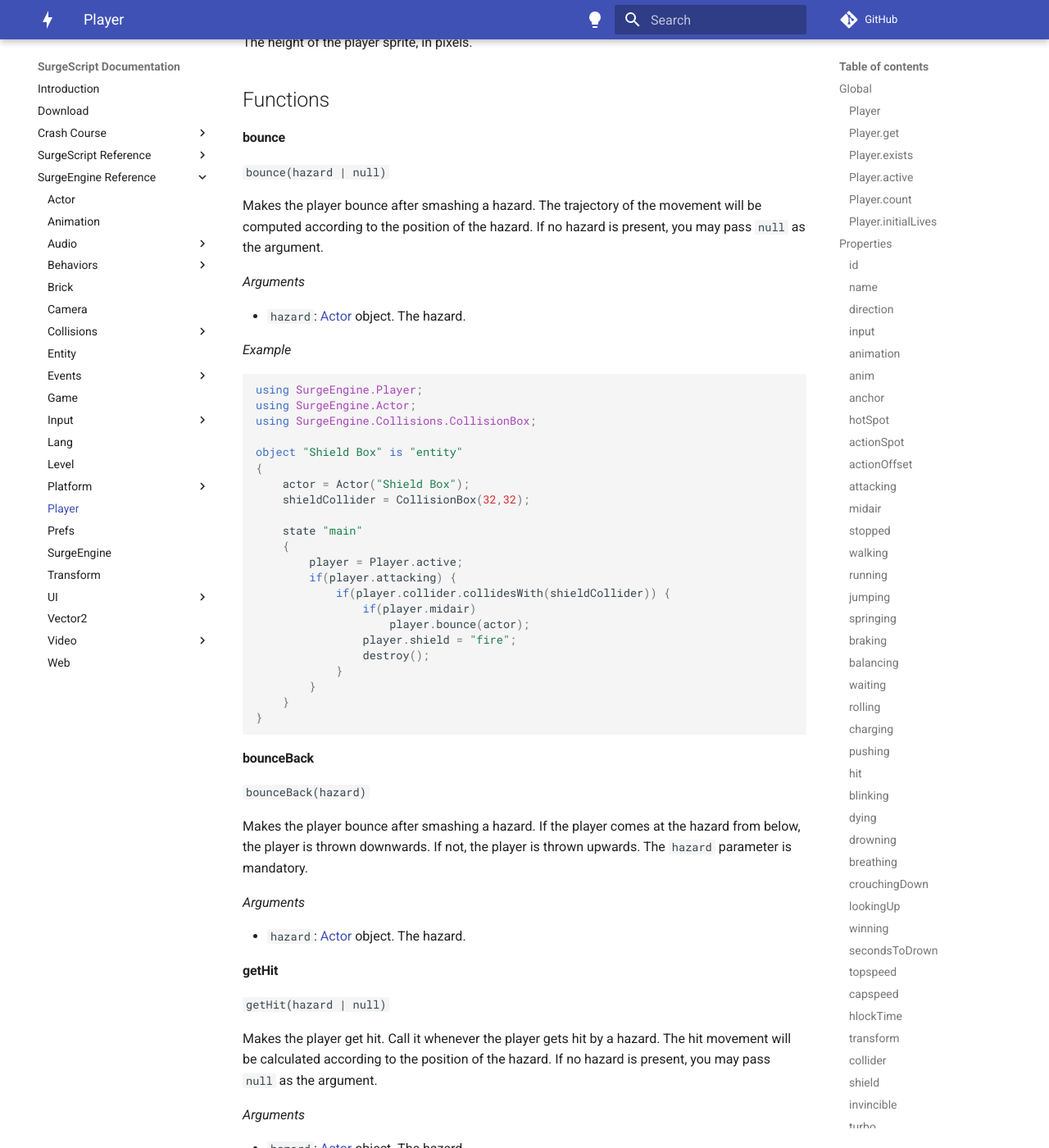
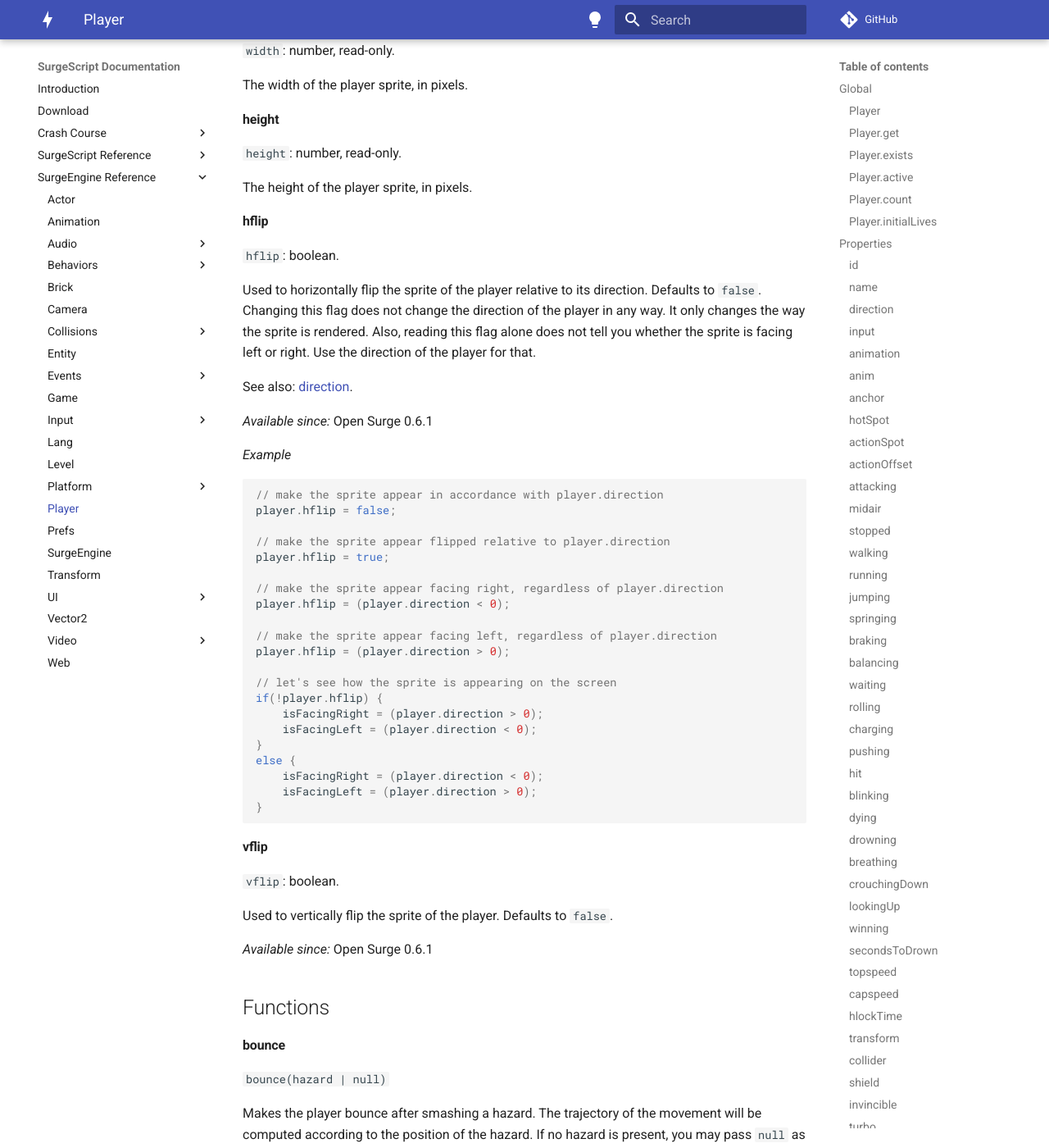
Before and after one commit to alemart/surgescript, an MkDocs documentation site: the page built from docs/engine/player.md, in a window 1280 px wide and 1400 px high, scrolled down 12108 px. Shown: the whole window at 82% size. Built offline with MkDocs 1.6.1 and Material for MkDocs 9.7.7, drawn with Linux system fonts in a browser that asks for light colours; comment, search, counter and statistics services are not loaded; some of the changed text lies outside the part shown.

Commit message:
Docs: add Player.hflip and Player.vflip

````diff
--- a/docs/engine/player.md
+++ b/docs/engine/player.md
@@ -153,6 +153,15 @@
 `direction`: number, read-only.
 
 This number will be +1 if the player is facing right, or -1 if facing left.
+
+See also: [hflip](#hflip).
+
+*Example*
+```cs
+// let's check if the player is facing right or left
+isFacingRight = (player.direction > 0);
+isFacingLeft = (player.direction < 0);
+```
 
 #### input
 
@@ -558,6 +567,50 @@
 
 The height of the player sprite, in pixels.
 
+#### hflip
+
+`hflip`: boolean.
+
+Used to horizontally flip the sprite of the player relative to its direction. Defaults to `false`. Changing this flag does not change the direction of the player in any way. It only changes the way the sprite is rendered. Also, reading this flag alone does not tell you whether the sprite is facing left or right. Use the direction of the player for that.
+
+See also: [direction](#direction).
+
+*Available since:* Open Surge 0.6.1
+
+*Example*
+
+```cs
+// make the sprite appear in accordance with player.direction
+player.hflip = false;
+
+// make the sprite appear flipped relative to player.direction
+player.hflip = true;
+
+// make the sprite appear facing right, regardless of player.direction
+player.hflip = (player.direction < 0);
+
+// make the sprite appear facing left, regardless of player.direction
+player.hflip = (player.direction > 0);
+
+// let's see how the sprite is appearing on the screen
+if(!player.hflip) {
+    isFacingRight = (player.direction > 0);
+    isFacingLeft = (player.direction < 0);
+}
+else {
+    isFacingRight = (player.direction < 0);
+    isFacingLeft = (player.direction > 0);
+}
+```
+
+#### vflip
+
+`vflip`: boolean.
+
+Used to vertically flip the sprite of the player. Defaults to `false`.
+
+*Available since:* Open Surge 0.6.1
+
 Functions
 ---------
 
````
